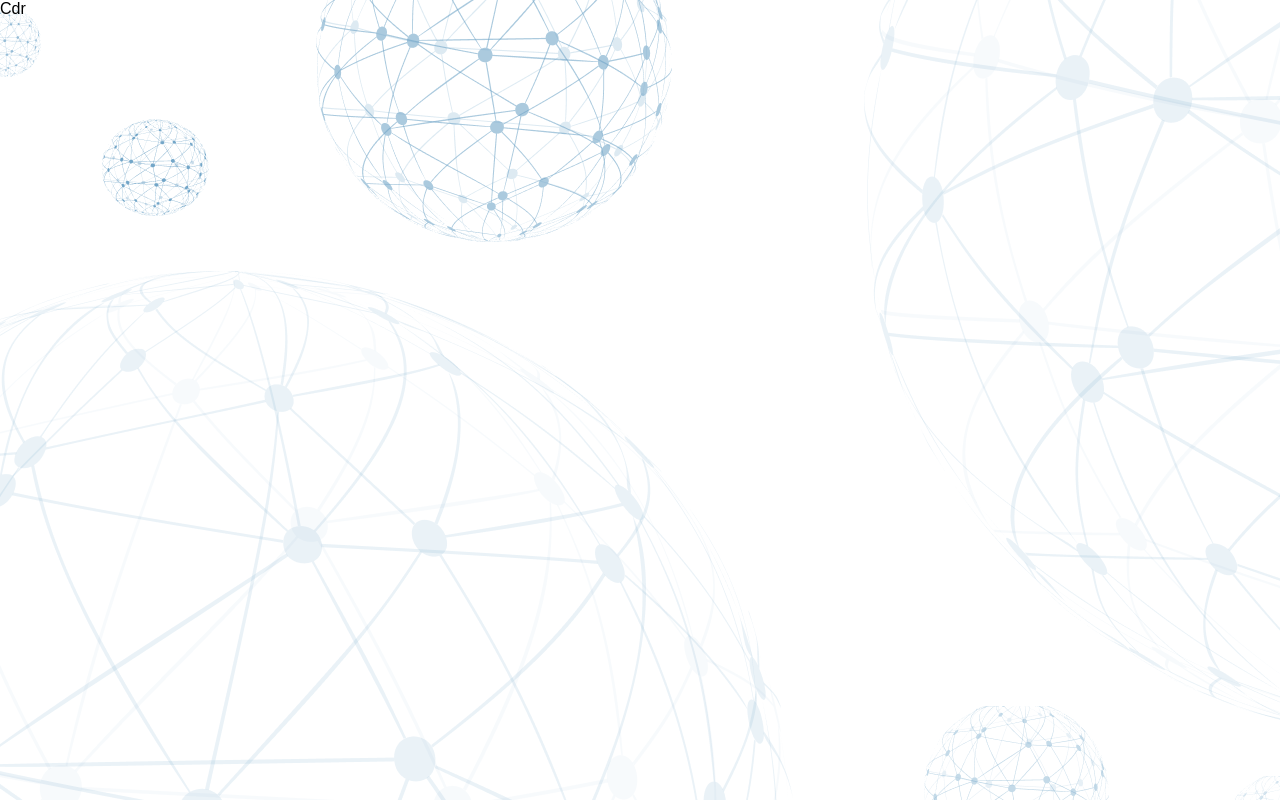
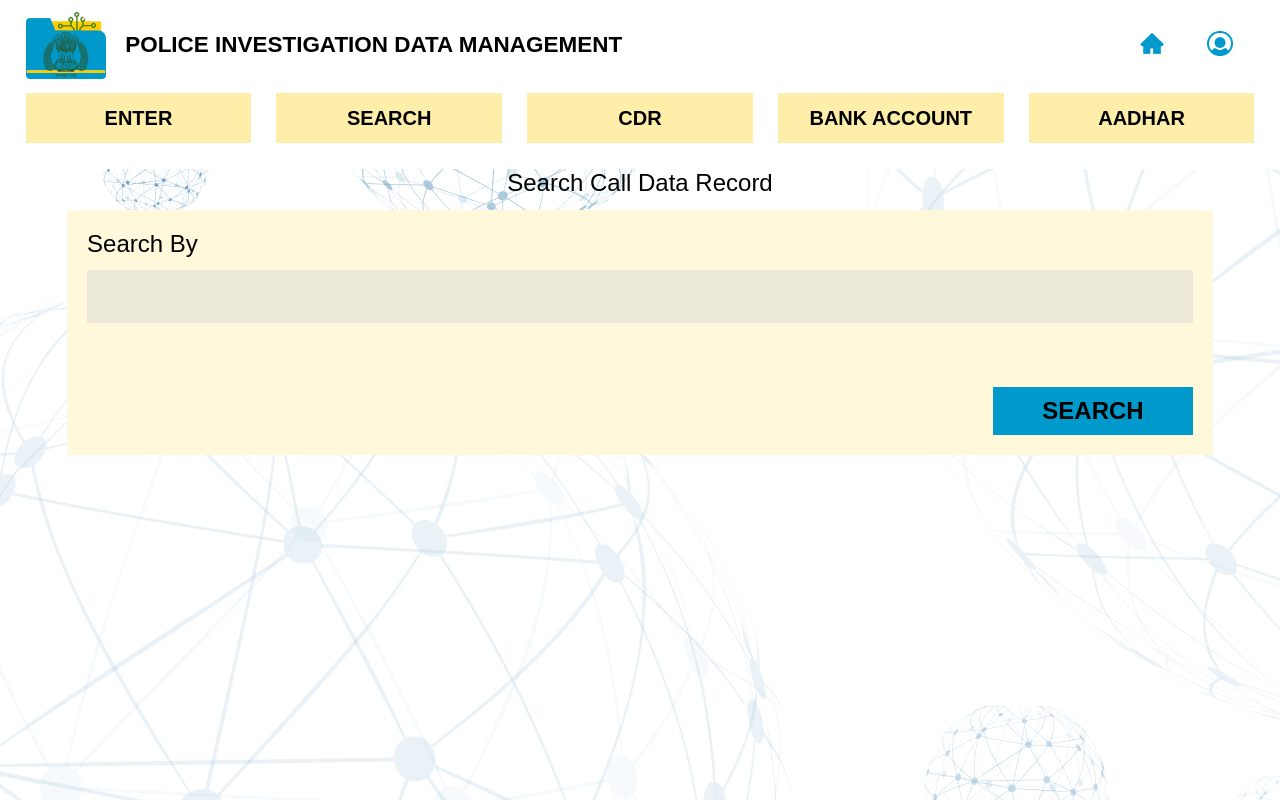
Before and after one commit to Alcyone47/Hackathon1.0_R, a React (Vite) app: page /cdr in a window 1280 px wide. Built offline with nearby package versions, Linux system fonts and the light colour scheme.

Commit message:
added pages

```diff
--- a/src/components/Navigator.jsx
+++ b/src/components/Navigator.jsx
@@ -27,7 +27,6 @@ const Navigator = () => {
 
   return (
     <div className='nav__layout'>
-      <div className='nav__content'>Navigator</div>
       <button onClick={toEnter}>ENTER</button>
       <button onClick={toSearch}>SEARCH</button>
       <button onClick={toCdr}>CDR</button>
--- a/src/components/Top.jsx
+++ b/src/components/Top.jsx
@@ -1,7 +1,12 @@
 import React from 'react'
 import '../css/Top.css'
+import { Navigate, useNavigate } from 'react-router-dom'
 
 function Top(){
+    const navigate = useNavigate();
+    function toHome(event){
+        navigate('/home');
+    }
     return(
         <div className='top__main'>
             <div className='top__left'>
@@ -11,7 +16,7 @@ function Top(){
             <div className='top__right'>
 
                 <button>
-                    <img src=".\src\assets\ant-design_home-filled.png" alt="" />
+                    <img onClick={toHome} src=".\src\assets\ant-design_home-filled.png" alt="" />
                 </button>
 
                 <button>
--- a/src/css/Enter.css
+++ b/src/css/Enter.css
@@ -1,3 +1,12 @@
-*{
-    color: black;
+.layout{
+    width: auto;
+    height: auto;
+    background-color: transparent;
+    display: flex;
+    flex-direction: column;
+    justify-content: center;
+    align-items: center;
+    width: auto;
+    color: white;
+    padding: 0 2vw;
 }
--- a/src/css/Home.css
+++ b/src/css/Home.css
@@ -6,7 +6,6 @@
     flex-direction: column;
     justify-content: center;
     align-items: center;
-
     width: auto;
     color: white;
     padding: 0 2vw;
@@ -45,6 +44,7 @@ h2{
     width: auto;
     padding: 1vw;
     line-height: 1.75em;
+    border-radius: 10px;
 }
 
 .cases__list{
@@ -66,6 +66,7 @@ li{
     flex-wrap: wrap;
     justify-content: space-between;
     margin-top: 2vw;
+
 }
 
 .total__item{
@@ -75,6 +76,7 @@ li{
     width: calc(21% - 20px);
     height: auto;
     padding: 15px 20px;
+    border-radius: 10px;
 }
 
 @media (max-width: 1200px) {
--- a/src/css/Navigator.css
+++ b/src/css/Navigator.css
@@ -7,10 +7,30 @@
     width: 100%;
     padding: 0 2vw 2vw;
     height: auto;
+    display: flex;
+    flex-direction: row;
+    justify-content: space-between;
 }
 
 .nav__content{
     background-color: #ffeeaa;
-    height: 3vw;
     min-height: 30px;
 }
+
+.nav__layout button{
+    color: black;
+    font-weight: bolder;
+    font-size: 1.25em;
+    height: 2.5em;
+    background-color: #ffeeaa;
+    outline: 2px transparent;
+    border: none;
+    width: calc(20% - 20px);
+    transition: all 0.1s;
+}
+
+.nav__layout button:hover{
+    cursor: pointer;
+    color: #0288B5;
+    outline: 2px #ffdc51 solid;
+}
--- /dev/null
+++ b/src/css/Scba.css
@@ -0,0 +1,56 @@
+.layout{
+    width: auto;
+    height: auto;
+    background-color: transparent;
+    display: flex;
+    flex-direction: column;
+    justify-content: center;
+    align-items: center;
+    width: auto;
+    color: white;
+    padding: 0 2vw;
+}
+
+.hero{
+    display: flex;
+    flex-direction: column;
+    justify-content: center;
+    align-items: center;
+}
+
+.hero h2{
+    color: black;
+    width: auto;
+    font-weight: 100;
+    margin-top: 0;
+}
+
+.search__box{
+    width: 90%;
+    background-color: #fff8db;
+    height: auto;
+    padding: 20px;
+    display: flex;
+    flex-direction: column;
+}
+
+.search__box input{
+    width: auto;
+    font-size: 2em;
+    padding: 0.25em;
+    border: none;
+    background-color: #d9d9d980;
+    margin-bottom: 2em;
+}
+
+.search__box button{
+    color: black;
+    font-weight: bold;
+    background-color: #0099CC;
+    width: auto;
+    align-self: flex-end;
+    border: none;
+    font-size: 1.5em;
+    width: 200px;
+    height: 2em;
+}
--- a/src/pages/Aadhar.jsx
+++ b/src/pages/Aadhar.jsx
@@ -1,8 +1,23 @@
 import React from 'react'
+import Navigator from '../components/Navigator'
+import Top from '../components/Top'
+import '../css/Scba.css'
+
 
 const Aadhar = () => {
   return (
-    <div>Aadhar</div>
+    <div className='layout'>
+      <Top/>
+      <Navigator/>
+      <div className='hero'>
+        <h2>Search Aadhar Details</h2>
+        <div className='search__box'>
+          <h2>Search By </h2>
+          <input type="text" placeholder=''/>
+          <button>SEARCH</button>
+        </div>
+      </div>
+    </div>
   )
 }
 
--- a/src/pages/Account.jsx
+++ b/src/pages/Account.jsx
@@ -1,8 +1,22 @@
 import React from 'react'
+import Navigator from '../components/Navigator'
+import Top from '../components/Top'
+import '../css/Scba.css'
 
 const Account = () => {
   return (
-    <div>Account</div>
+    <div className='layout'>
+      <Top/>
+      <Navigator/>
+      <div className='hero'>
+        <h2>Search Bank Account Details</h2>
+        <div className='search__box'>
+          <h2>Search By </h2>
+          <input type="text" placeholder=''/>
+          <button>SEARCH</button>
+        </div>
+      </div>
+    </div>
   )
 }
 
--- a/src/pages/Cdr.jsx
+++ b/src/pages/Cdr.jsx
@@ -1,8 +1,22 @@
 import React from 'react'
+import Navigator from '../components/Navigator'
+import Top from '../components/Top'
+import '../css/Scba.css'
 
 const Cdr = () => {
   return (
-    <div>Cdr</div>
+    <div className='layout'>
+      <Top/>
+      <Navigator/>
+      <div className='hero'>
+        <h2>Search Call Data Record</h2>
+        <div className='search__box'>
+          <h2>Search By </h2>
+          <input type="text" placeholder=''/>
+          <button>SEARCH</button>
+        </div>
+      </div>
+    </div>
   )
 }
 
--- a/src/pages/Enter.jsx
+++ b/src/pages/Enter.jsx
@@ -1,9 +1,15 @@
 import React from 'react'
 import "../css/Enter.css"
+import Navigator from '../components/Navigator'
+import Top from '../components/Top'
 
 function Enter(){
     return (
-        <div><h1>Enter a nigga</h1></div>
+        <div className='layout'>
+            <Top/>
+            <Navigator/>
+        </div>
+
     )
 }
 
--- a/src/pages/Search.jsx
+++ b/src/pages/Search.jsx
@@ -1,8 +1,22 @@
 import React from 'react'
+import Navigator from '../components/Navigator'
+import Top from '../components/Top'
+import '../css/Scba.css'
 
-const Search = () => {
+function Search () {
   return (
-    <div>Search</div>
+    <div className='layout'>
+      <Top/>
+      <Navigator/>
+      <div className='hero'>
+        <h2>Search Person's Name</h2>
+        <div className='search__box'>
+          <h2>Search By </h2>
+          <input type="text" placeholder=''/>
+          <button>SEARCH</button>
+        </div>
+      </div>
+    </div>
   )
 }
 
```
